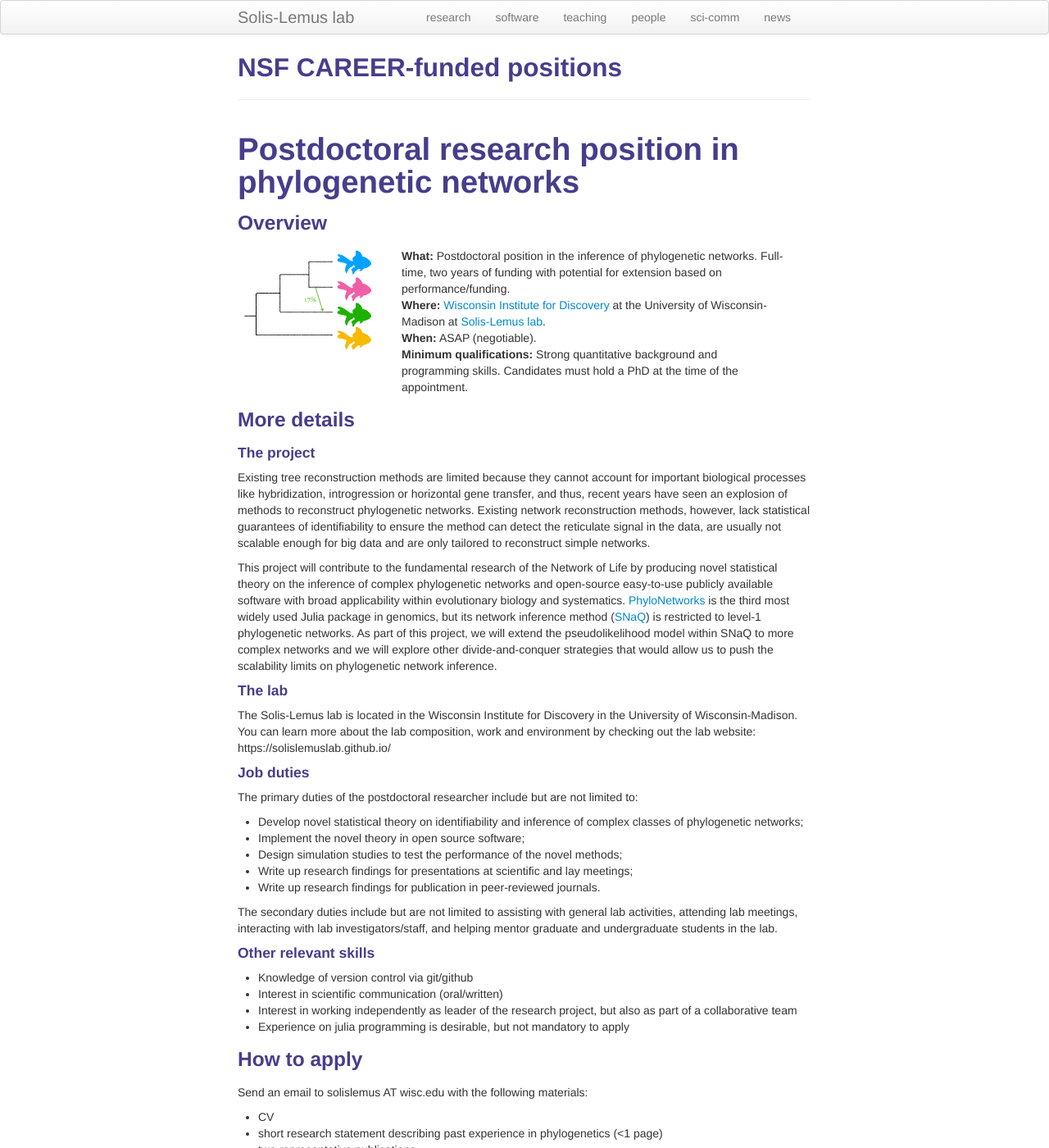
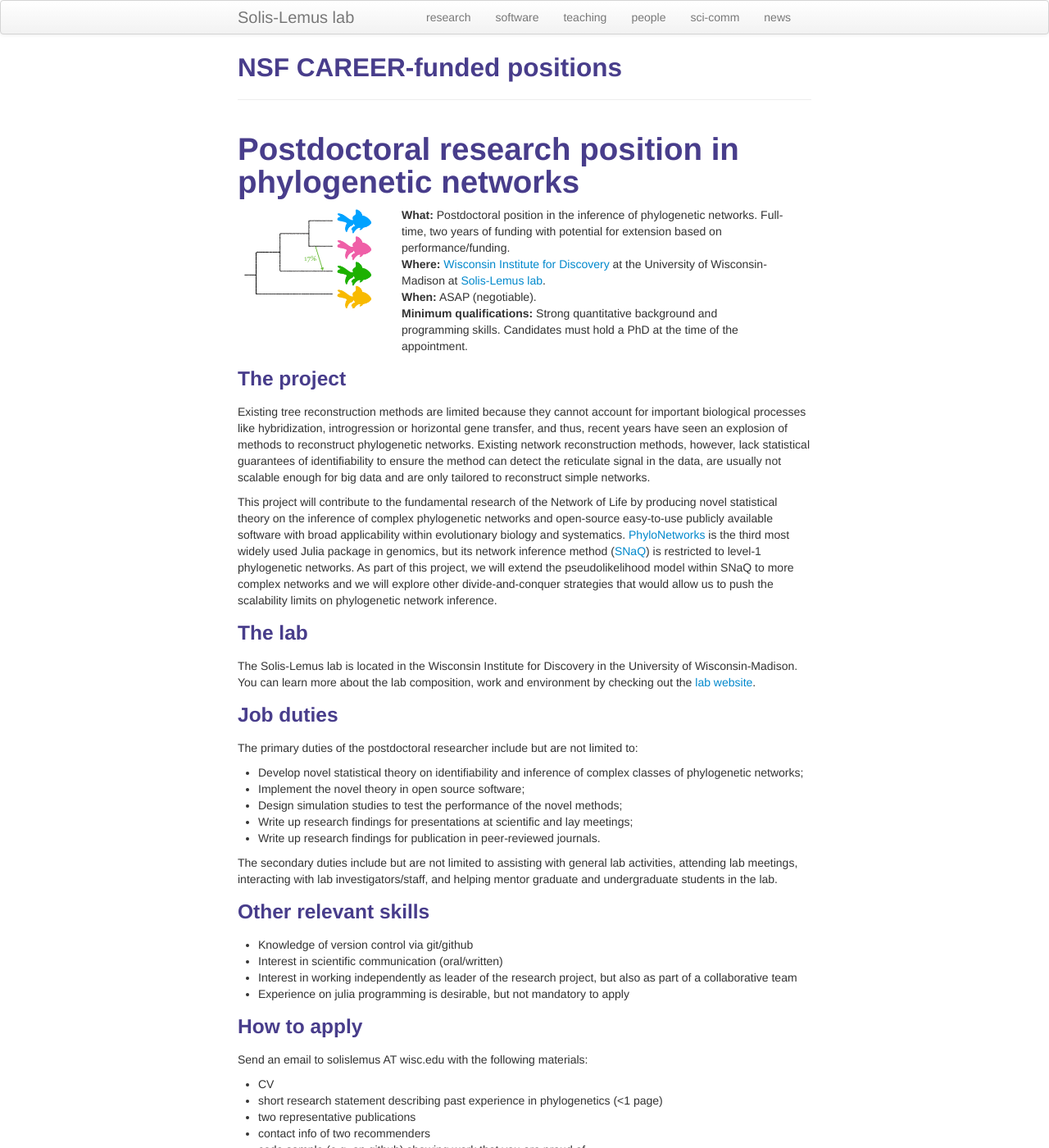
Before and after one commit to solislemuslab/solislemuslab.github.io, a Jekyll site: the page built from pages/positions-career1.md, in a window 1280 px wide and 1400 px high. Shown: the whole window at 82% size. Built offline with Jekyll 4.4.1, drawn with Linux system fonts in a browser that asks for light colours.

Commit message:
changes to postdoc ad

```diff
--- a/pages/positions-career1.md
+++ b/pages/positions-career1.md
@@ -6,7 +6,6 @@ description: Sol&iacute;s-Lemus lab
 
 # Postdoctoral research position in phylogenetic networks
 
-### Overview
 
 <div class="container">
     <div class="row-fluid">
@@ -27,20 +26,19 @@ description: Sol&iacute;s-Lemus lab
 </div>
 
 
-### More details
 
-#### The project
+### The project
 
 Existing tree reconstruction methods are limited because they cannot account for important biological processes like hybridization, introgression or horizontal gene transfer, and thus, recent years have seen an explosion of methods to reconstruct phylogenetic networks.
 Existing network reconstruction methods, however, lack statistical guarantees of identifiability to ensure the method can detect the reticulate signal in the data, are usually not scalable enough for big data and are only tailored to reconstruct simple networks.
 
 This project will contribute to the fundamental research of the Network of Life by producing novel statistical theory on the inference of complex phylogenetic networks and open-source easy-to-use publicly available software with broad applicability within evolutionary biology and systematics. [PhyloNetworks](https://github.com/crsl4/PhyloNetworks.jl) is the third most widely used Julia package in genomics, but its network inference method ([SNaQ](https://journals.plos.org/plosgenetics/article?id=10.1371/journal.pgen.1005896)) is restricted to level-1 phylogenetic networks. As part of this project, we will extend the pseudolikelihood model within SNaQ to more complex networks and we will explore other divide-and-conquer strategies that would allow us to push the scalability limits on phylogenetic network inference.
 
-#### The lab
+### The lab
 
-The Solis-Lemus lab is located in the Wisconsin Institute for Discovery in the University of Wisconsin-Madison. You can learn more about the lab composition, work and environment by checking out the lab website: https://solislemuslab.github.io/
+The Solis-Lemus lab is located in the Wisconsin Institute for Discovery in the University of Wisconsin-Madison. You can learn more about the lab composition, work and environment by checking out the [lab website](https://solislemuslab.github.io/).
 
-#### Job duties
+### Job duties
 The primary duties of the postdoctoral researcher include but are not limited to:
 - Develop novel statistical theory on identifiability and inference of complex classes of phylogenetic networks;
 - Implement the novel theory in open source software;
@@ -50,7 +48,7 @@ The primary duties of the postdoctoral researcher include but are not limited to
 
 The secondary duties include but are not limited to assisting with general lab activities, attending lab meetings, interacting with lab investigators/staff, and helping mentor graduate and undergraduate students in the lab.
 
-#### Other relevant skills
+### Other relevant skills
 - Knowledge of version control via git/github
 - Interest in scientific communication (oral/written)
 - Interest in working independently as leader of the research project, but also as part of a collaborative team
```
